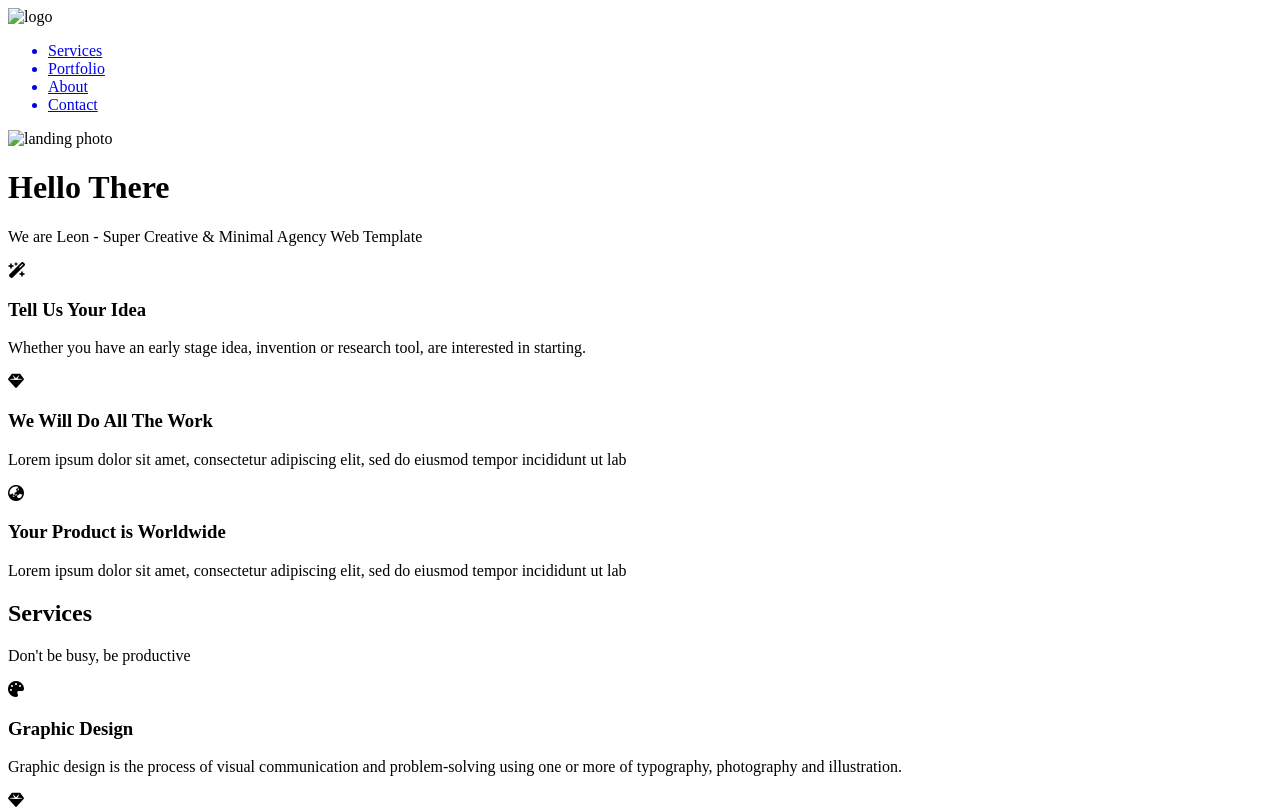
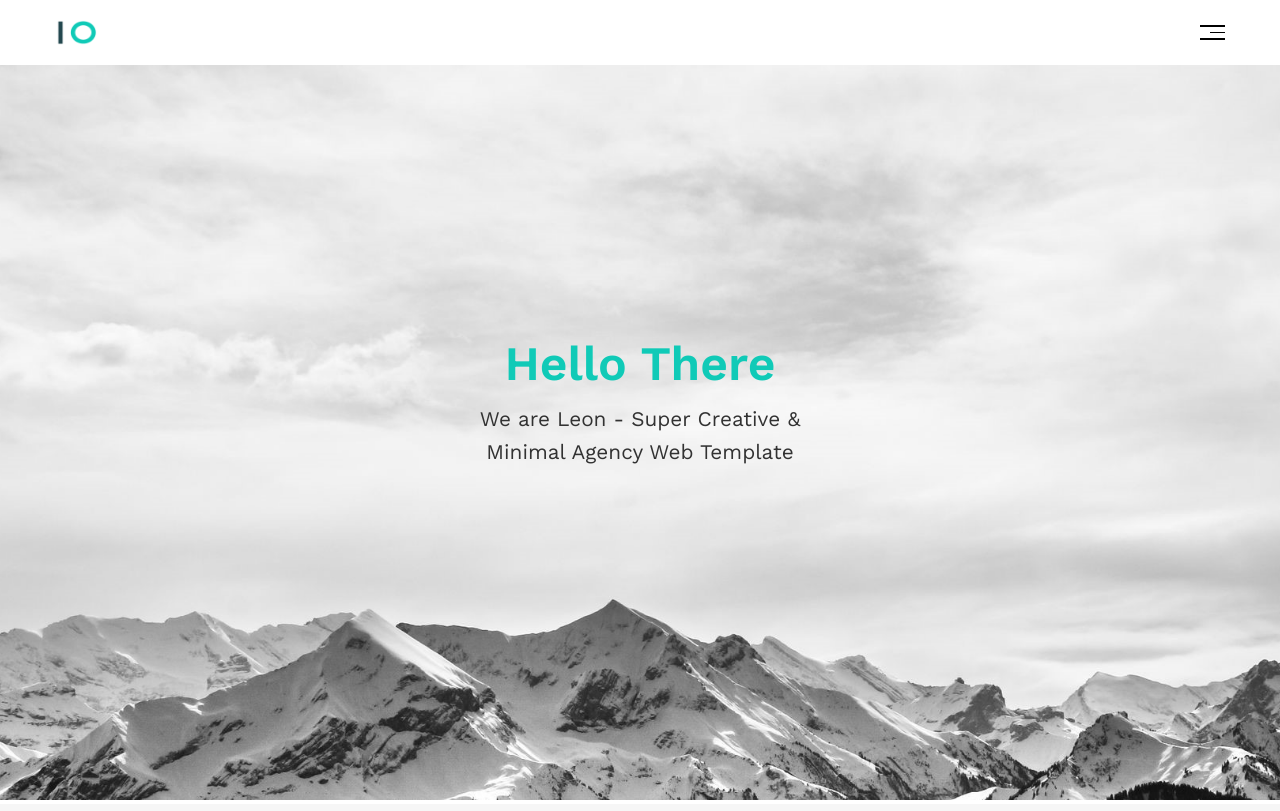
Before and after one commit to 3omeed/template-1, a plain HTML site: page index.html in a window 1280 px wide. Shown: the top 811 px of the page. Drawn offline with nearby package versions, Linux system fonts and the light colour scheme; the site is published under a folder, as on GitHub Pages, so addresses that start at the root find nothing.

Commit message:
update html

```diff
--- a/index.html
+++ b/index.html
@@ -6,8 +6,8 @@
     <meta http-equiv="X-UA-Compatible" content="IE=edge">
     <meta name="viewport" content="width=device-width, initial-scale=1.0">
     <script src="https://kit.fontawesome.com/9f2fd773a7.js" crossorigin="anonymous"></script>
-    <link rel="stylesheet" href="/css/styles.css">
-    <link rel="stylesheet" href="/css/normalize.css">
+    <link rel="stylesheet" href="css/styles.css">
+    <link rel="stylesheet" href="css/normalize.css">
     <link rel="preconnect" href="https://fonts.googleapis.com">
     <link rel="preconnect" href="https://fonts.gstatic.com" crossorigin>
     <link rel="preconnect" href="https://fonts.googleapis.com">
@@ -34,7 +34,7 @@
 <body>
     <header id="header">
         <div id="navbar">
-            <img src="/images/logo.png" alt="logo">
+            <img src="images/logo.png" alt="logo">
             <!-- <div id="links"> -->
                 <span id="menu-logo">
                     <span id="one"></span>
@@ -73,7 +73,7 @@
     <main>
         <!-- <div class="container"> -->
         <div class="landing">
-            <img src="/images/landing.jpg" alt="landing photo" id="landing-img">
+            <img src="images/landing.jpg" alt="landing photo" id="landing-img">
             <div id="text">
                 <h1>Hello There</h1>
                 <p>We are Leon - Super Creative & Minimal Agency Web Template</p>
```
